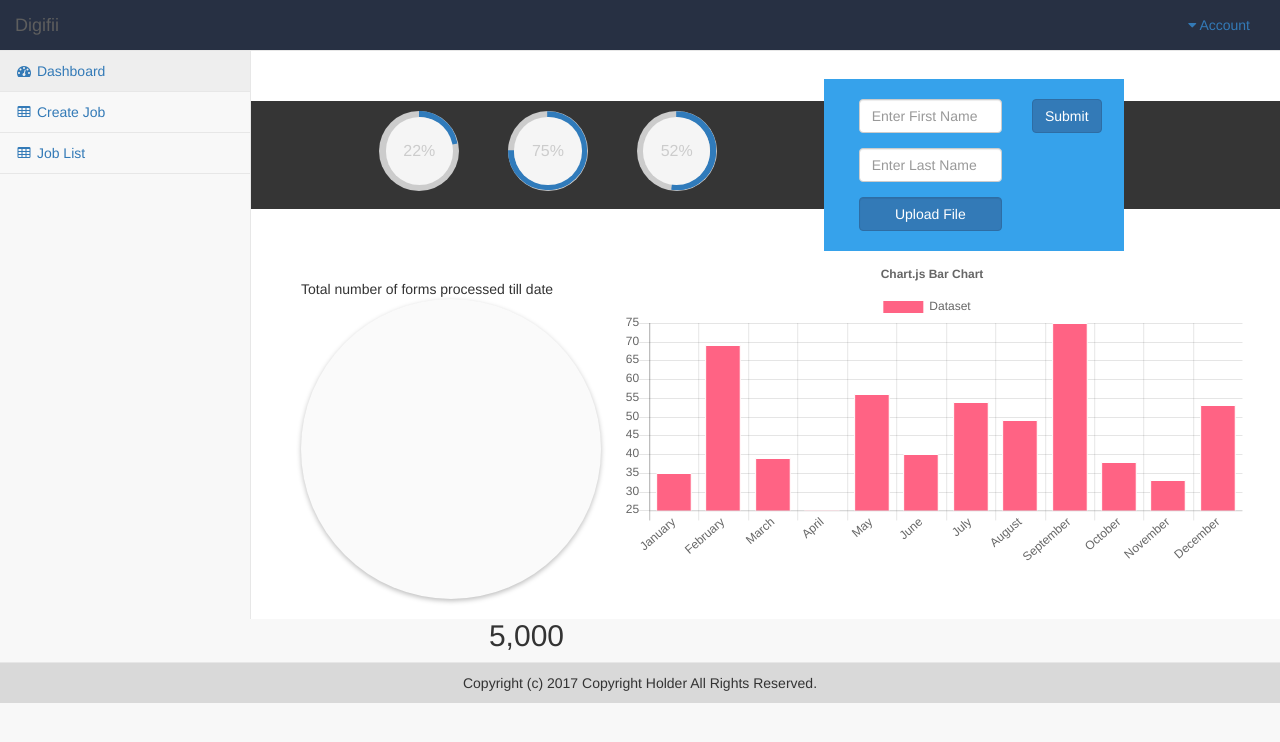
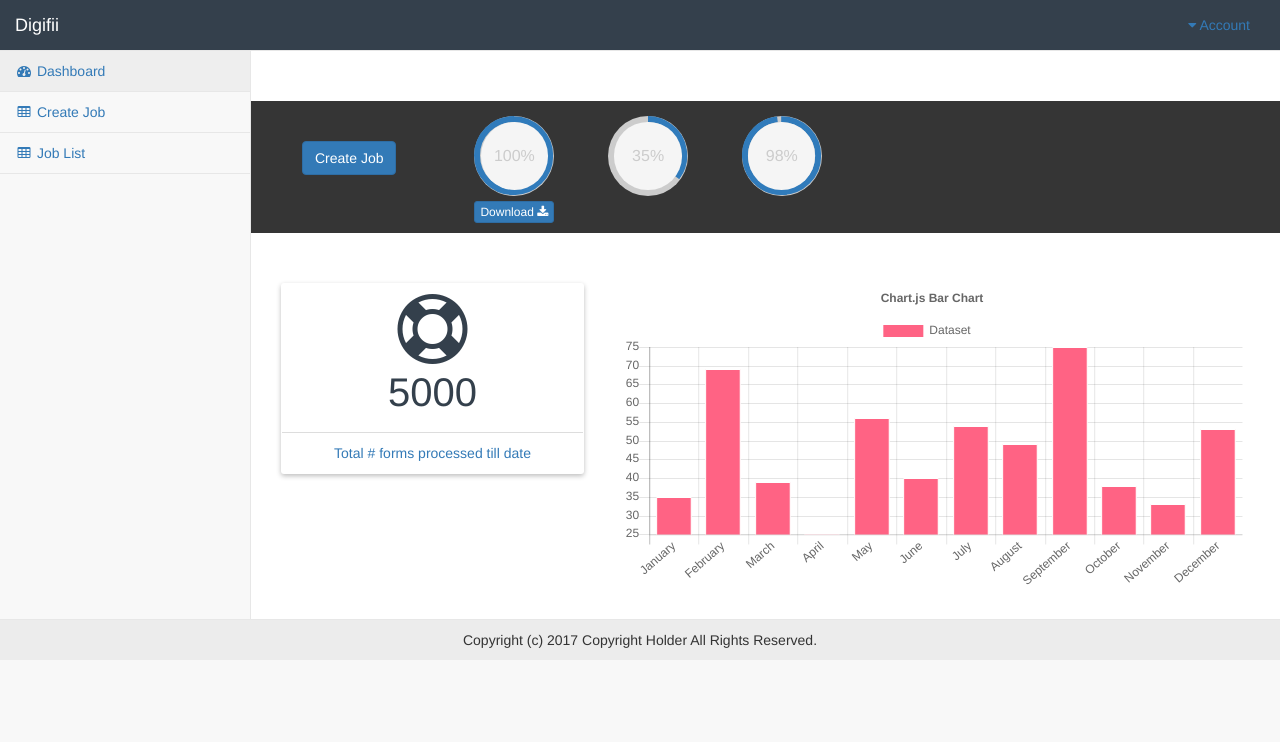
Before and after one commit to info-valiance/digifii-dashboard, a plain HTML site: page pages/dashboard.html in a window 1280 px wide. Drawn offline with Linux system fonts and the light colour scheme.

Commit message:
Changes in stylesheet.

```diff
--- a/dist/css/style.css
+++ b/dist/css/style.css
@@ -31,12 +31,21 @@
 .border-0{
 	border: 0;
 }
+.display-none{
+	display: none;
+}
+button,button:hover,button:focus,button:active{
+	outline: none !important;
+}
 /* .common css */
 
 
 /* dashboard css */
 .navbar{
-	background-color: #273043;
+	background-color: #34404c;
+}
+.navbar-brand{
+	color:#FFF !important;
 }
 
 .job-section{
@@ -47,24 +56,16 @@
 	padding-bottom: 10px;
 }
 .job-section .graphs{
-	max-height: 110px;
+	height: 80px;
+	margin: 5px 0px;
 }
-.custom-form-wrapper{
-	position: relative;
-	height: auto;
-	width: 100%;
+.job-section .graphs>div>div{
+    position: absolute;
+	left: 0;
+    right: 0;
+    margin: auto;
 }
-.custom-form{
-	margin:0 auto;
-	padding: 20px;
-	background-color: #36a2eb;
-	overflow: hidden;
-	position: absolute;
-	z-index: 100;
-	top: -32px;
-	left: 0;
-	right: 0;
-	width: 300px;
+.job-section .graphs>button{
 }
 .file-upload{
 	position: relative;
@@ -81,6 +82,20 @@
 	/* width: 144px;
 	max-width: 144px; */
 }
+.create-job{
+	margin-top: 30px;
+	text-align: center;
+}
+.panel-box{
+	background-color: #fff;
+	color:#34404c;
+	border-radius: 3px !important;
+    box-shadow: 0 2px 5px 0 rgba(0,0,0,.26);
+}
+.panel-box .panel-footer{
+	background-color: transparent;
+}
+
 /* .dashboard css */
 
 
@@ -123,7 +138,7 @@
 
 /* job id CSS */
 .job-id{
-	background-color: #273043 !important;
+	background-color: #34404c !important;
     border: 0;
     border-radius: 0;
 	color: #FFF !important;
@@ -171,7 +186,7 @@ table.dataTable{
 	border-bottom: #fff 5px solid !important;
 }
 #dataTables-jobid tbody>tr{
-	border-left: #273043 4px solid !important;
+	border-left: #34404c 4px solid !important;
 	border-bottom: #fff 5px solid !important;
 	background-color: #efefef;
 }
@@ -205,7 +220,7 @@ table.dataTable{
     font-size: 12px;
 }
 .completed{
-    background-color: #204d74;
+    background-color: #337ab7;
 }
 .cancelled{
 	background-color: #d9534f;
@@ -213,12 +228,14 @@ table.dataTable{
 .in-progress{
 	background-color: #f0ad4e;
 }
-
-#wrapper{
+/* body, #page-wrapper{
+	background-color: #ececec;
+} */
+#wrapper, #page-wrapper{
 	overflow: hidden;
 }
 .footer{
-	background: #D9D9D9;
+	background: #ececec;
 	width: 100%;
 	text-align: center;
 	padding: 10px;
--- a/dist/js/script.js
+++ b/dist/js/script.js
@@ -4,6 +4,11 @@ $(document).ready(function () {
     var barCtx = document.getElementById("barChartViews");
     createBarChart(barCtx);
 
+	$('#form').on("submit",function(){
+		console.log("submit");
+		$('#myModal').modal('hide');
+		$('.after-upload').show();
+	});
 
 });
 
--- a/pages/dashboard.html
+++ b/pages/dashboard.html
@@ -94,13 +94,55 @@
         <div id="page-wrapper" class="p-0">
 
 			<div class="col-lg-12 job-section">
-                <div class="col-lg-1">
+                <div class="col-lg-2">
+					<div class="create-job">
+						<!-- Trigger the modal with a button -->
+						<button type="button" class="btn btn-primary" data-toggle="modal" data-target="#myModal">Create Job</button>
 					</div>
-                <div class="col-lg-5">
-					<div class="col-lg-4">
+					<!-- Modal -->
+					<div id="myModal" class="modal fade" role="dialog">
+					  <div class="modal-dialog">
+
+						<!-- Modal content-->
+						<div class="modal-content">
+						  <div class="modal-header">
+							<button type="button" class="close" data-dismiss="modal">&times;</button>
+							<h4 class="modal-title">Create Job</h4>
+						  </div>
+						  <div class="modal-body">
+							<form id="form" action="" onsubmit="return false;">
+								<div class="form-group">
+								  <input type="text" class="form-control" id="" placeholder="Job title" name="title">
+								</div>
+								<div class="form-group">
+								  <input type="text" class="form-control" id="" placeholder="Job description" name="description">
+								</div>
+								<div class="file-upload form-group">
+									<input type="file" class="form-control" id="file" name="file" value="" onchange="getFileName(this);">
+									<div>
+										<button type="button" class="btn btn-primary form-control">Upload File</button>
+									</div>
+								</div>
+								<div class="form-group">
+									<button type="submit" class="btn btn-primary">Submit</button>
+								</div>
+							</form>
+						  </div>
+						  <!--<div class="modal-footer">
+							<button type="button" class="btn btn-default" data-dismiss="modal">Close</button>
+						  </div>-->
+						</div>
+
+					  </div>
+					</div>
+					<!-- ./Modal -->
+				</div>
+                <div class="col-lg-10">
+					<div class="col-lg-2">
 						<div class="graphs">
-							<div class="c100 p22 small">
-								<span>22%</span>
+							<div>
+								<div class="c100 p100 small">
+									<span>100%</span>
 									<div class="slice">
 										<div class="bar"></div>
 										<div class="fill"></div>
@@ -108,10 +150,15 @@
 								</div>
 							</div>
 						</div>
-					<div class="col-lg-4">
+						<div class="text-center">
+							<button class="btn btn-xs btn-primary" type="button">Download <i class="fa fa-download"></i></button>
+						</div>
+					</div>
+					<div class="col-lg-2">
 						<div class="graphs">
-							<div class="c100 p75 small">
-								<span>75%</span>
+							<div>
+								<div class="c100 p35 small">
+									<span>35%</span>
 									<div class="slice">
 										<div class="bar"></div>
 										<div class="fill"></div>
@@ -119,10 +166,15 @@
 								</div>
 							</div>
 						</div>
-					<div class="col-lg-4">
+						<div class="text-center">
+							<button class="btn btn-xs btn-primary display-none" type="button">Download <i class="fa fa-download"></i></button>
+						</div>
+					</div>
+					<div class="col-lg-2">
 						<div class="graphs">
-							<div class="c100 p52 small">
-								<span>52%</span>
+							<div>
+								<div class="c100 p98 small">
+									<span>98%</span>
 									<div class="slice">
 										<div class="bar"></div>
 										<div class="fill"></div>
@@ -130,33 +182,10 @@
 								</div>
 							</div>
 						</div>
-                </div>
-				<div class="col-lg-5">
-					<div class="custom-form-wrapper">
-						<div class="custom-form">
-							<form action="">
-								<div class="col-lg-8">
-									<div class="form-group">
-									  <input type="text" class="form-control" id="" placeholder="Enter First Name" name="fname">
-									</div>
-									<div class="form-group">
-									  <input type="text" class="form-control" id="" placeholder="Enter Last Name" name="lname">
-									</div>
-									<div class="file-upload">
-										<input type="file" class="form-control" id="file" name="file" value="" onchange="getFileName(this);">
-										<div>
-											<button type="button" class="btn btn-primary form-control">Upload File</button>
+						<div class="text-center">
+							<button class="btn btn-xs btn-primary display-none" type="button">Download <i class="fa fa-download"></i></button>
 						</div>
 					</div>
-								</div>
-								<div class="col-lg-4">
-									<button type="submit" class="btn btn-primary">Submit</button>
-								</div>
-							</form>
-						</div>
-					</div>
-                </div>
-                <div class="col-lg-1">
                 </div>
                 <!-- /.col-lg-12 -->
             </div>
@@ -164,12 +193,31 @@
 
             <div class="col-lg-12">
                 <div class="col-lg-4">
-                    <div class="p-20">
+                    <!-- <div class="p-20">
 						<div>Total number of forms processed till date</div>
 						<div class="processed-img"></div>
 						<div class="pull-right">
 							<h2>5,000</h2>
 						</div>
+					</div> -->
+                    <div class="panel panel-box">
+                        <div class="panel-heading">
+                            <div class="row">
+                                <div class="text-center">
+                                    <i class="fa fa-support fa-5x"></i>
+                                </div>
+                            </div>
+							<div class="row">
+                                <div class="text-center">
+                                    <div class="huge">5000</div>
+                                </div>
+                            </div>
+                        </div>
+                        <a href="job-list.html">
+                            <div class="panel-footer text-center">
+                                <span>Total # forms processed till date</span>
+                            </div>
+                        </a>
                     </div>
                 </div>
                 <!-- /.col-lg-4 -->
```
Lines whose indentation alone changed are shown as unchanged.
